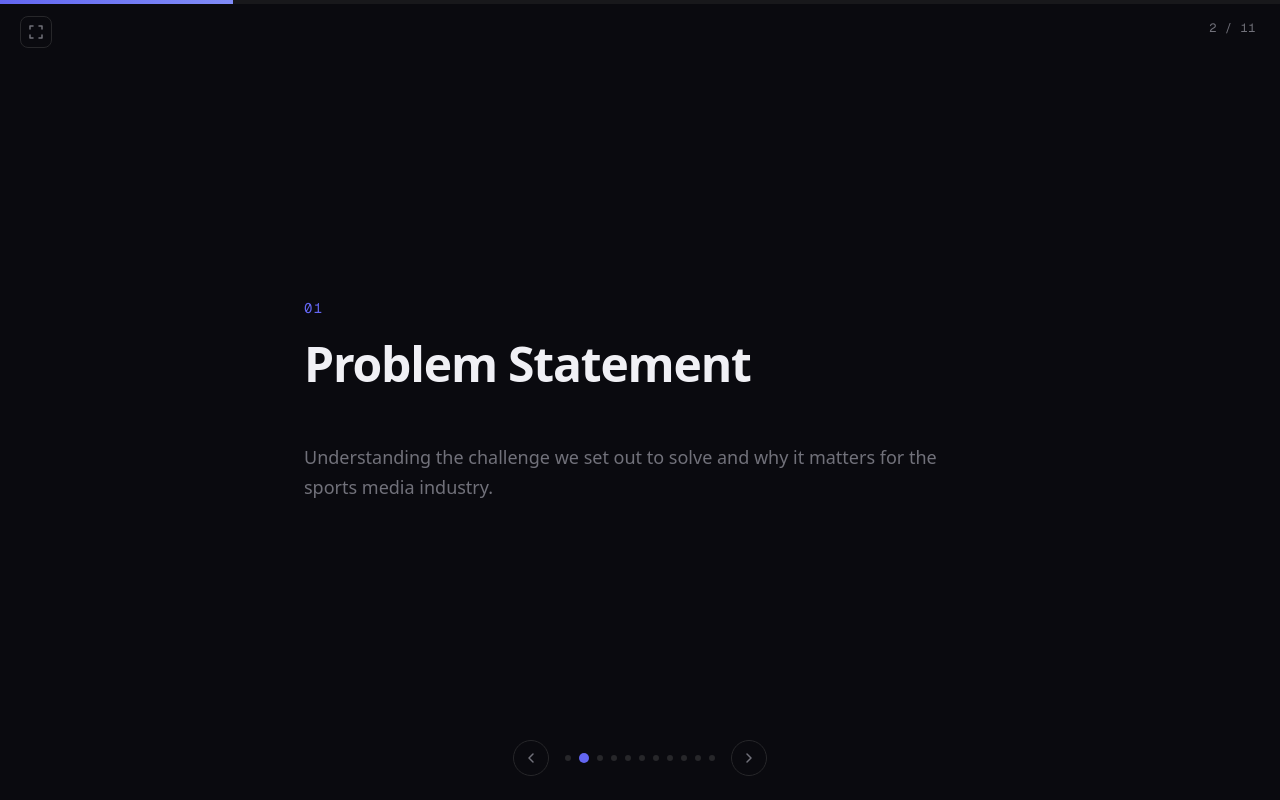
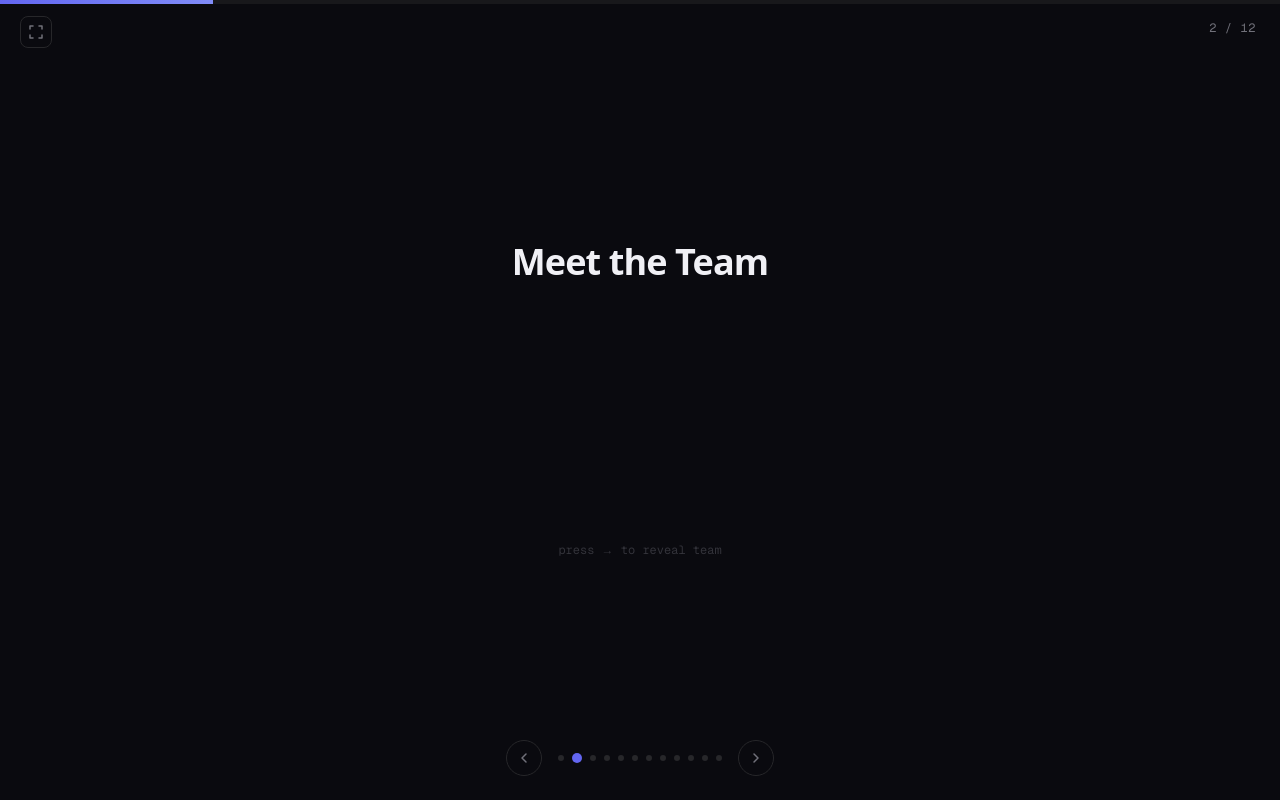
Before and after one commit to RaghavPu/roi-midterm-pres, a Next.js app: page / in a window 1280 px wide. Both pictures are taken after a click on the button 586 px from the left and 758 px from the top of the page. Built offline with nearby package versions, Linux system fonts and the light colour scheme.

Commit message:
team slide

```diff
--- a/app/page.tsx
+++ b/app/page.tsx
@@ -1,5 +1,6 @@
 import Presentation from "@/components/Presentation";
 import TitleSlide from "@/components/slides/TitleSlide";
+import TeamSlide from "@/components/slides/TeamSlide";
 import SectionSlide from "@/components/slides/SectionSlide";
 import ContentSlide from "@/components/slides/ContentSlide";
 import BulletSlide from "@/components/slides/BulletSlide";
@@ -16,19 +17,44 @@ function PlaceholderImage({ label, color }: { label: string; color: string }) {
   );
 }
 
+const SLIDE_STEPS = [
+  1,  // Title
+  5,  // Team (1 heading + 4 reveals)
+  1,  // Section — Problem
+  1,  // Content — Problem detail
+  1,  // Section — Approach
+  1,  // Bullets — Pipeline
+  1,  // Content — Architecture
+  1,  // Image — Result
+  1,  // Bullets — Status
+  1,  // Section — Next steps
+  1,  // Content — Timeline
+  1,  // Closing
+];
+
 export default function Home() {
   return (
-    <Presentation>
+    <Presentation slideSteps={SLIDE_STEPS}>
       {/* Slide 1: Title */}
       <TitleSlide
         tag="Midterm Presentation"
         title="ROI Tracking in Sports Broadcasts"
         subtitle="Automated region-of-interest detection and sponsor overlay analysis using computer vision"
-        authors={["Alice Chen", "Bob Martinez", "Charlie Kim", "Dana Patel"]}
+        authors={["Raghav", "Martina", "Giovanni", "Enrique"]}
         date="March 2026"
       />
 
-      {/* Slide 2: Section — Problem */}
+      {/* Slide 2: Team */}
+      <TeamSlide
+        members={[
+          { name: "Raghav", role: "MS CSE Harvard", initials: "R", color: "bg-indigo-600" },
+          { name: "Enrique", role: "MS CSE Harvard", initials: "E", color: "bg-amber-600" },
+          { name: "Giovanni", role: "MS CSE Polimi", initials: "G", color: "bg-emerald-600" },
+          { name: "Martina", role: "MS CSE Polimi", initials: "M", color: "bg-rose-600" },
+        ]}
+      />
+
+      {/* Slide 3: Section — Problem */}
       <SectionSlide
         number="01"
         title="Problem Statement"
--- a/components/Presentation.tsx
+++ b/components/Presentation.tsx
@@ -3,19 +3,27 @@
 import { useState, useEffect, useCallback, useRef, ReactNode } from "react";
 import SlideProgress from "./SlideProgress";
 import SlideNav from "./SlideNav";
+import { SlideContext } from "./SlideContext";
 
 interface PresentationProps {
   children: ReactNode[];
+  slideSteps?: number[];
 }
 
-export default function Presentation({ children }: PresentationProps) {
+export default function Presentation({ children, slideSteps }: PresentationProps) {
   const [current, setCurrent] = useState(0);
+  const [step, setStep] = useState(0);
   const [isAnimating, setIsAnimating] = useState(false);
   const [isFullscreen, setIsFullscreen] = useState(false);
   const containerRef = useRef<HTMLDivElement>(null);
   const touchStart = useRef<number | null>(null);
   const wheelTimeout = useRef<NodeJS.Timeout | null>(null);
   const total = children.length;
+
+  const getMaxSteps = useCallback(
+    (slideIndex: number) => (slideSteps?.[slideIndex] ?? 1),
+    [slideSteps]
+  );
 
   const toggleFullscreen = useCallback(() => {
     if (!document.fullscreenElement) {
@@ -36,13 +44,34 @@ export default function Presentation({ children }: PresentationProps) {
       if (isAnimating || index === current || index < 0 || index >= total) return;
       setIsAnimating(true);
       setCurrent(index);
+      setStep(0);
       setTimeout(() => setIsAnimating(false), 550);
     },
     [current, total, isAnimating]
   );
 
-  const next = useCallback(() => goTo(current + 1), [current, goTo]);
-  const prev = useCallback(() => goTo(current - 1), [current, goTo]);
+  const next = useCallback(() => {
+    if (isAnimating) return;
+    const maxSteps = getMaxSteps(current);
+    if (step < maxSteps - 1) {
+      setStep(step + 1);
+    } else {
+      goTo(current + 1);
+    }
+  }, [current, step, isAnimating, getMaxSteps, goTo]);
+
+  const prev = useCallback(() => {
+    if (isAnimating) return;
+    if (step > 0) {
+      setStep(step - 1);
+    } else if (current > 0) {
+      const prevMaxSteps = getMaxSteps(current - 1);
+      setIsAnimating(true);
+      setCurrent(current - 1);
+      setStep(prevMaxSteps - 1);
+      setTimeout(() => setIsAnimating(false), 550);
+    }
+  }, [current, step, isAnimating, getMaxSteps]);
 
   useEffect(() => {
     const handleKeyDown = (e: KeyboardEvent) => {
@@ -61,14 +90,12 @@ export default function Presentation({ children }: PresentationProps) {
       } else if (e.key === "f" || e.key === "F") {
         e.preventDefault();
         toggleFullscreen();
-      } else if (e.key === "Escape" && isFullscreen) {
-        // browser handles exiting fullscreen on Escape natively
       }
     };
 
     window.addEventListener("keydown", handleKeyDown);
     return () => window.removeEventListener("keydown", handleKeyDown);
-  }, [next, prev, goTo, total, toggleFullscreen, isFullscreen]);
+  }, [next, prev, goTo, total, toggleFullscreen]);
 
   useEffect(() => {
     const handleWheel = (e: WheelEvent) => {
@@ -115,7 +142,6 @@ export default function Presentation({ children }: PresentationProps) {
     <div ref={containerRef} className="relative h-screen w-screen overflow-hidden bg-background">
       <SlideProgress current={current} total={total} />
 
-      {/* Fullscreen toggle */}
       <button
         onClick={toggleFullscreen}
         className="fixed top-4 left-5 z-50 flex h-8 w-8 items-center justify-center rounded-lg border border-surface-light text-muted transition-all hover:border-accent hover:text-foreground"
@@ -135,8 +161,8 @@ export default function Presentation({ children }: PresentationProps) {
 
       <div className="relative h-full w-full">
         {children.map((child, i) => (
+          <SlideContext.Provider key={i} value={{ step: i === current ? step : 0 }}>
             <div
-            key={i}
               className={`absolute inset-0 flex items-center justify-center transition-all duration-500 ease-[cubic-bezier(0.16,1,0.3,1)] ${
                 i === current
                   ? "pointer-events-auto opacity-100 translate-x-0"
@@ -148,6 +174,7 @@ export default function Presentation({ children }: PresentationProps) {
             >
               {child}
             </div>
+          </SlideContext.Provider>
         ))}
       </div>
 
--- /dev/null
+++ b/components/SlideContext.tsx
@@ -0,0 +1,13 @@
+"use client";
+
+import { createContext, useContext } from "react";
+
+interface SlideContextValue {
+  step: number;
+}
+
+export const SlideContext = createContext<SlideContextValue>({ step: 0 });
+
+export function useSlideStep() {
+  return useContext(SlideContext).step;
+}
--- /dev/null
+++ b/components/slides/TeamSlide.tsx
@@ -0,0 +1,91 @@
+"use client";
+
+import { useSlideStep } from "../SlideContext";
+
+interface TeamMember {
+  name: string;
+  role: string;
+  initials: string;
+  color: string;
+}
+
+interface TeamSlideProps {
+  title?: string;
+  members: TeamMember[];
+}
+
+export default function TeamSlide({ title = "Meet the Team", members }: TeamSlideProps) {
+  const step = useSlideStep();
+
+  return (
+    <div className="flex h-full w-full flex-col items-center justify-center px-16">
+      <h2
+        className="mb-12 text-4xl font-bold tracking-tight text-foreground transition-all duration-500"
+        style={{
+          opacity: step >= 0 ? 1 : 0,
+          transform: step >= 0 ? "translateY(0)" : "translateY(20px)",
+        }}
+      >
+        {title}
+      </h2>
+
+      <div className="flex items-center gap-8">
+        {members.map((member, i) => {
+          const isRevealed = step >= i + 1;
+          const isLatest = step === i + 1;
+
+          return (
+            <div
+              key={member.name}
+              className="flex flex-col items-center transition-all duration-700 ease-[cubic-bezier(0.16,1,0.3,1)]"
+              style={{
+                opacity: isRevealed ? 1 : 0,
+                transform: isRevealed ? "translateY(0) scale(1)" : "translateY(40px) scale(0.9)",
+                transitionDelay: `${i * 50}ms`,
+              }}
+            >
+              {/* Avatar */}
+              <div
+                className={`relative mb-4 flex h-24 w-24 items-center justify-center rounded-full text-2xl font-bold text-white transition-all duration-700 ${member.color}`}
+                style={{
+                  boxShadow: isLatest
+                    ? "0 0 40px rgba(99, 102, 241, 0.4), 0 0 80px rgba(99, 102, 241, 0.15)"
+                    : "0 0 0px transparent",
+                }}
+              >
+                {member.initials}
+                {isLatest && (
+                  <div className="absolute inset-0 rounded-full border-2 border-accent-light animate-pulse" />
+                )}
+              </div>
+
+              {/* Name */}
+              <span
+                className="text-lg font-semibold transition-colors duration-500"
+                style={{ color: isLatest ? "var(--foreground)" : "var(--muted)" }}
+              >
+                {member.name}
+              </span>
+
+              {/* Role */}
+              <span
+                className="mt-1 text-sm transition-colors duration-500"
+                style={{ color: isLatest ? "var(--accent-light)" : "var(--muted)" }}
+              >
+                {member.role}
+              </span>
+            </div>
+          );
+        })}
+      </div>
+
+      {/* Step hint */}
+      <p
+        className="mt-12 font-mono text-xs text-muted/40 transition-opacity duration-500"
+        style={{ opacity: step < members.length ? 1 : 0 }}
+      >
+        {step === 0 ? "press → to reveal team" : `${step} / ${members.length}`}
+      </p>
+    </div>
+  );
+}
```
Lines whose indentation alone changed are shown as unchanged.
